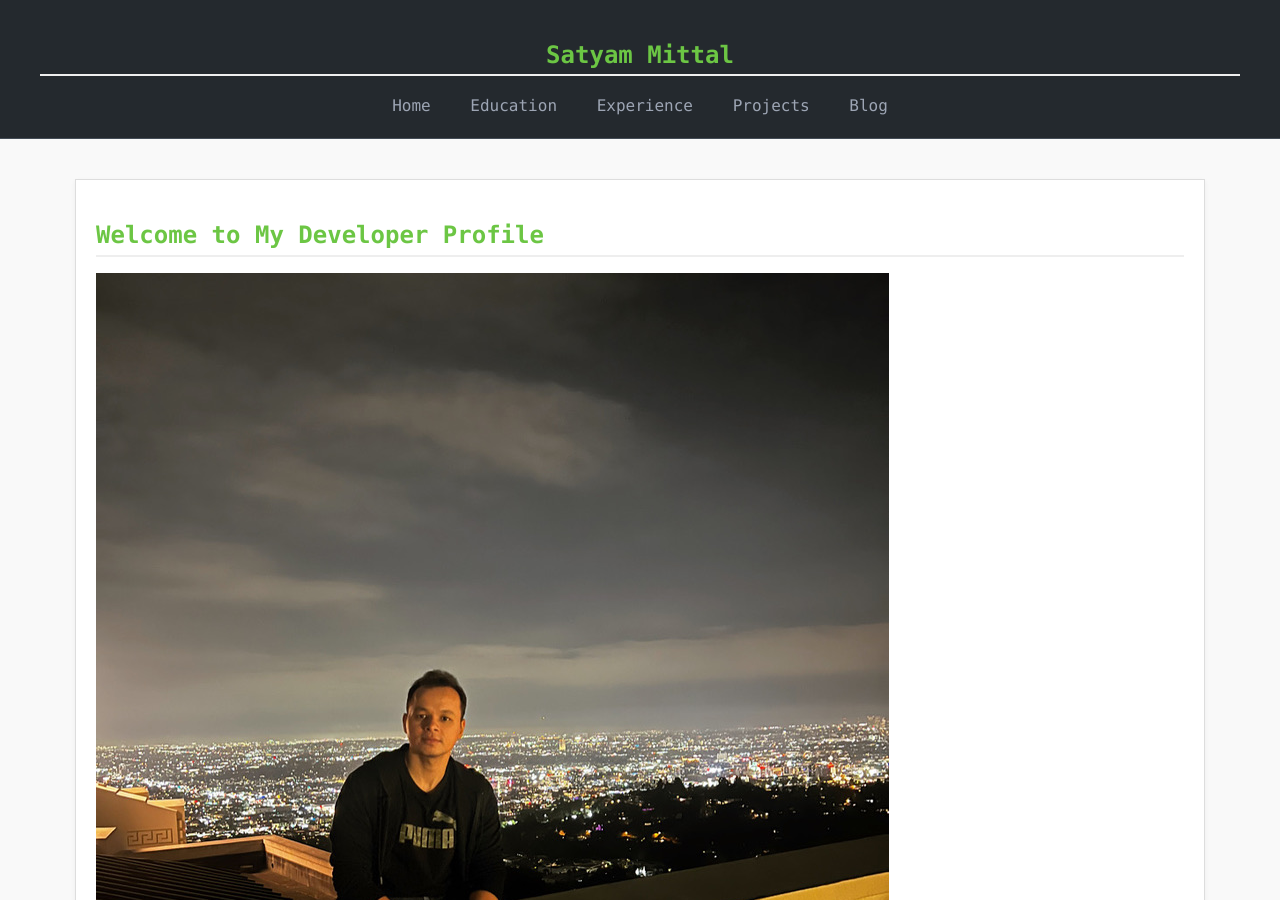
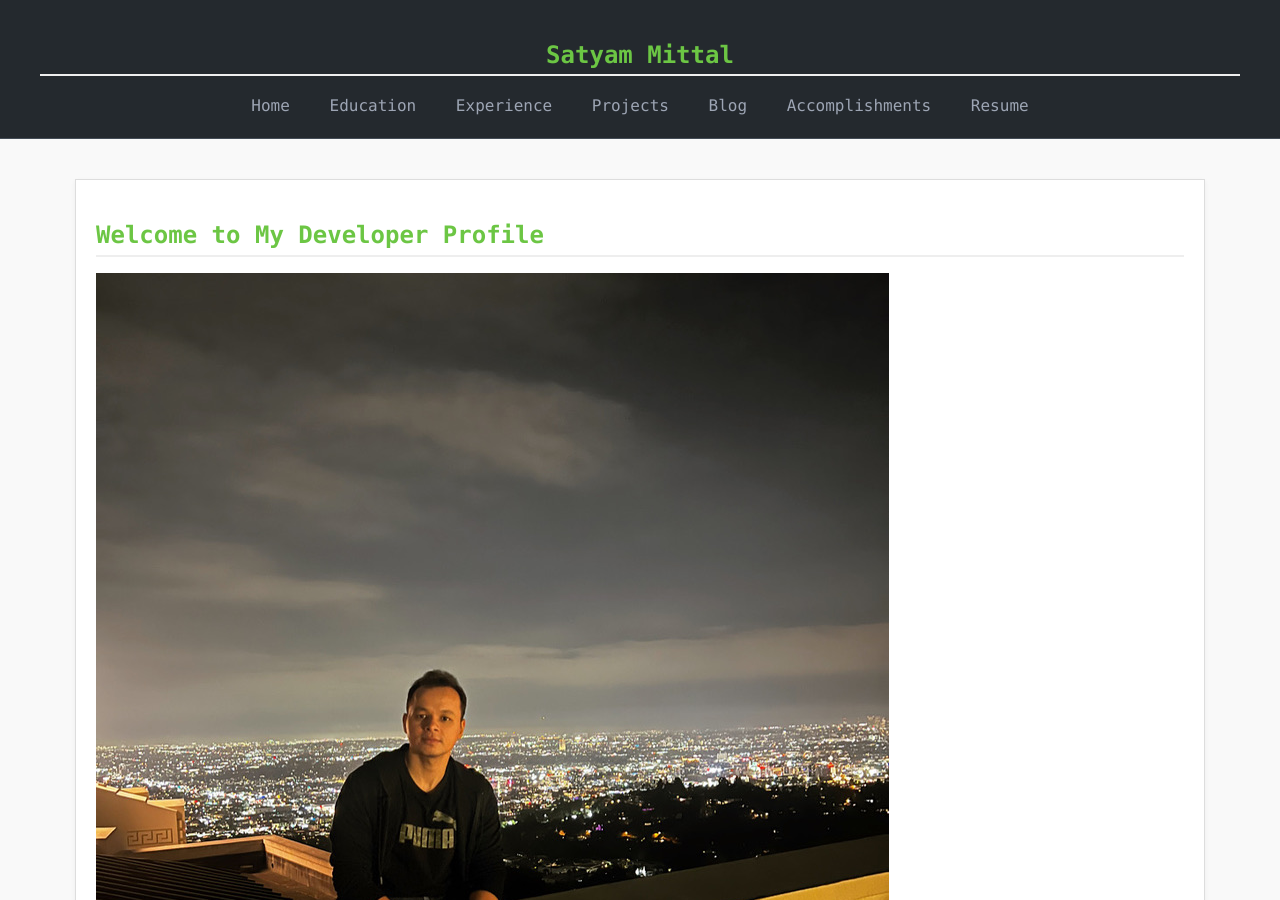
Before and after one commit to 05satyam/05satyam.github.io, a Jekyll site: the page built from index.md, in a window 1280 px wide and 900 px high. Built offline with Jekyll 4.4.1, drawn with Linux system fonts in a browser that asks for light colours.

```diff
--- a/_layouts/default.html
+++ b/_layouts/default.html
@@ -14,6 +14,8 @@
             <a href="{{ '/experience' | relative_url }}">Experience</a>
             <a href="{{ '/projects' | relative_url }}">Projects</a>
             <a href="{{ '/blog' | relative_url }}">Blog</a>
+            <a href="{{ '/accomplishment' | relative_url }}">Accomplishments</a>
+            <a href="/assets/Resume-Mittal-Satyam.pdf">Resume</a>
         </nav>
     </header>
     <div class="content">
```
